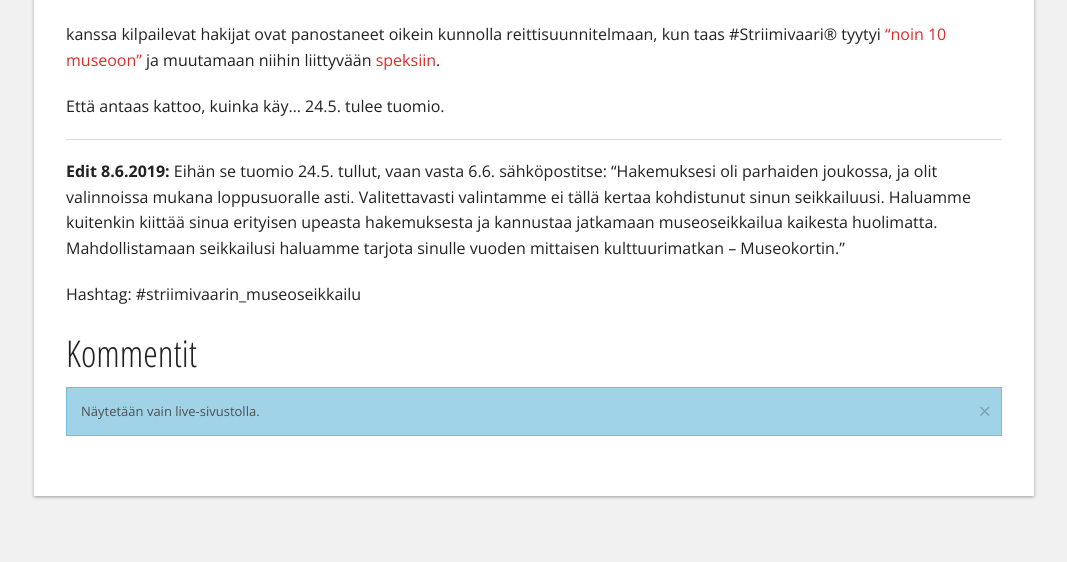
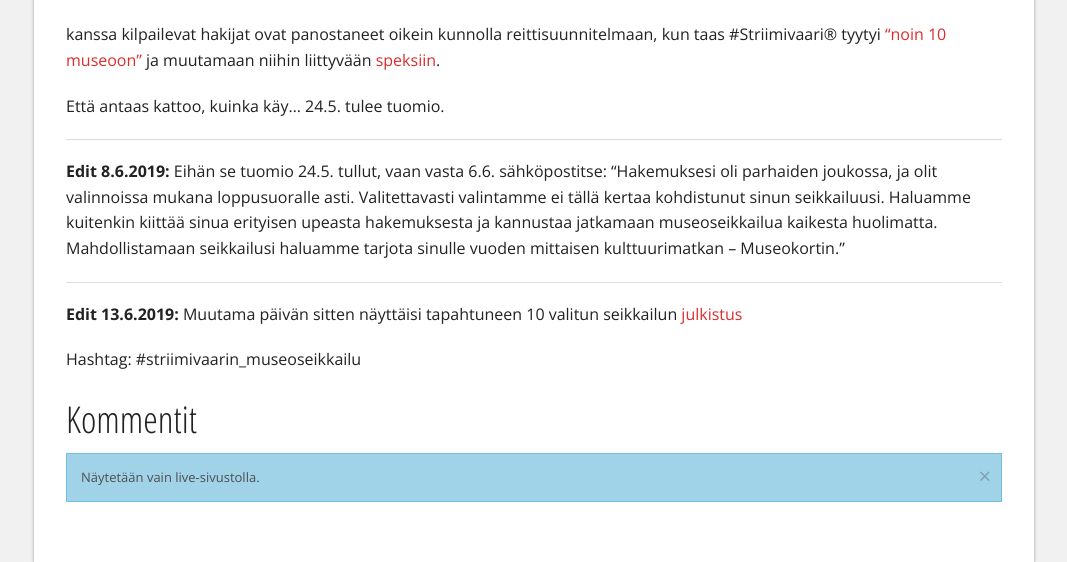
Before and after one commit to Pyppe/infocrea.fi, a Jekyll site: the page built from _posts/2019-05-17-muutkin-museoseikkailijat-kaivavat-lahtokuoppia.md, in a window 1280 px wide and 900 px high, scrolled down 1236 px, cut to the strip 338-900 px from the top of the window. Shown: the whole strip, without its empty margins (106-1173 px from the left). Built offline with Jekyll 4.4.1, drawn with Linux system fonts in a browser that asks for light colours; comment, search, counter and statistics services are not loaded.

Commit message:
Museoseikkailu-blog-edit

```diff
--- a/_posts/2019-05-17-muutkin-museoseikkailijat-kaivavat-lahtokuoppia.md
+++ b/_posts/2019-05-17-muutkin-museoseikkailijat-kaivavat-lahtokuoppia.md
@@ -30,4 +30,7 @@ Että antaas kattoo, kuinka käy... 24.5. tulee tuomio.
 ---
 **Edit 8.6.2019:** Eihän se tuomio 24.5. tullut, vaan vasta 6.6. sähköpostitse: "Hakemuksesi oli parhaiden joukossa, ja olit valinnoissa mukana loppusuoralle asti. Valitettavasti valintamme ei tällä kertaa kohdistunut sinun seikkailuusi. Haluamme kuitenkin kiittää sinua erityisen upeasta hakemuksesta ja kannustaa jatkamaan museoseikkailua kaikesta huolimatta. Mahdollistamaan seikkailusi haluamme tarjota sinulle vuoden mittaisen kulttuurimatkan – Museokortin."
 
+---
+**Edit 13.6.2019:** Muutama päivän sitten näyttäisi tapahtuneen 10 valitun seikkailun [julkistus](https://museot.fi/tassa-ovat-museokortin-seikkailijat)
+
 Hashtag: #striimivaarin_museoseikkailu
```
